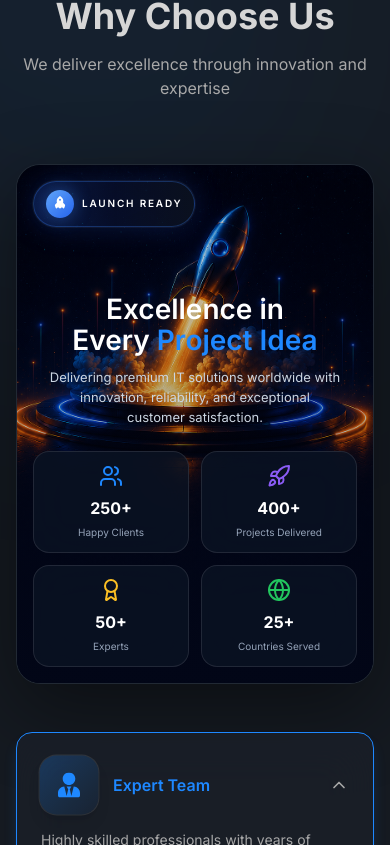
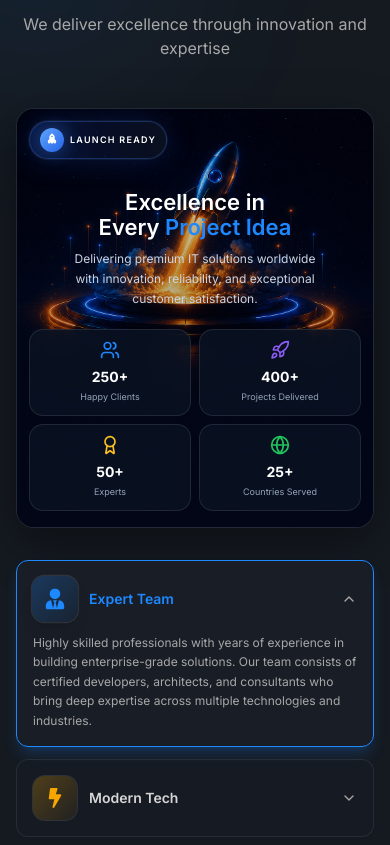
Before and after one commit to tcq-pawas/TheCodiq, a Next.js app: page / in a window 390 px wide. Shown: the part 3039-3884 px from the top of the page. Built offline with nearby package versions, Linux system fonts and the light colour scheme.

Commit message:
Make small-screen resposive - Aboutpage,FAQpage,Footer

```diff
--- a/src/app/home/About.tsx
+++ b/src/app/home/About.tsx
@@ -8,19 +8,11 @@ import {
   FaCode,
   FaHeadset,
   FaUserTie,
-  FaGlobe,
   FaRocket,
-  FaTrophy,
-  FaUsers,
   FaShieldAlt,
   FaLightbulb,
 } from "react-icons/fa";
-import {
-  Users,
-  Rocket,
-  Award,
-  Globe,
-} from "lucide-react";
+import { Users, Rocket, Award, Globe } from "lucide-react";
 
 import { FiChevronDown } from "react-icons/fi";
 import Image from "next/image";
@@ -70,21 +62,14 @@ const features = [
   },
 ];
 
-const sparks = [
-  "left-[18%] top-[22%]",
-  "left-[68%] top-[18%]",
-  "left-[80%] top-[44%]",
-  "left-[22%] top-[72%]",
-  "left-[58%] top-[78%]",
-];
-
 export default function About() {
   const [activeIndex, setActiveIndex] = useState(0);
 
   return (
-    <section className="py-24 bg-bg-secondary relative overflow-hidden">
-      <div className="absolute -top-40 -left-40 h-[500px] w-[500px] rounded-full bg-brand-blue/10 blur-[150px]" />
-      <div className="absolute -bottom-40 -right-40 h-[500px] w-[500px] rounded-full bg-brand-gold/10 blur-[150px]" />
+    <section className="py-14 sm:py-20 lg:py-24 bg-bg-secondary relative overflow-hidden">
+      {/* Decorative blurs - smaller & clipped on mobile so they don't cause horizontal scroll */}
+      <div className="absolute -top-24 -left-24 h-[260px] w-[260px] sm:h-[500px] sm:w-[500px] sm:-top-40 sm:-left-40 rounded-full bg-brand-blue/10 blur-[90px] sm:blur-[150px]" />
+      <div className="absolute -bottom-24 -right-24 h-[260px] w-[260px] sm:h-[500px] sm:w-[500px] sm:-bottom-40 sm:-right-40 rounded-full bg-brand-gold/10 blur-[90px] sm:blur-[150px]" />
 
       <div className="relative z-10 w-full px-4 sm:px-6 lg:px-8 xl:px-16 2xl:px-24">
         <motion.div
@@ -92,7 +77,7 @@ export default function About() {
           whileInView={{ opacity: 1, y: 0 }}
           viewport={{ once: true }}
           transition={{ duration: 0.5 }}
-          className="text-center mb-16"
+          className="text-center mb-10 sm:mb-16"
         >
           <SectionTitle
             title="Why Choose Us"
@@ -100,14 +85,15 @@ export default function About() {
           />
         </motion.div>
 
-        <div className="grid lg:grid-cols-2 gap-12 items-center">
+        <div className="grid lg:grid-cols-2 gap-8 sm:gap-10 lg:gap-12 items-center">
+          {/* ---------------- Image / Stats Card ---------------- */}
           <motion.div
             initial={{ opacity: 0, x: -30 }}
             whileInView={{ opacity: 1, x: 0 }}
             viewport={{ once: true }}
             transition={{ duration: 0.6 }}
           >
-            <div className="relative h-[520px] md:h-[800px] overflow-hidden rounded-[24px] md:rounded-[28px] border border-white/10 bg-[#08111d] shadow-[0_25px_80px_rgba(0,0,0,.45)]">
+            <div className="relative h-[420px] xs:h-[460px] sm:h-[560px] md:h-[800px] overflow-hidden rounded-[18px] sm:rounded-[24px] md:rounded-[28px] border border-white/10 bg-[#08111d] shadow-[0_15px_50px_rgba(0,0,0,.4)] sm:shadow-[0_25px_80px_rgba(0,0,0,.45)]">
 
               {/* Background */}
               <Image
@@ -122,17 +108,17 @@ export default function About() {
               <div className="absolute inset-0 bg-gradient-to-b from-[#020617]/15 via-[#020617]/30 to-[#020617]/95" />
 
               {/* Launch Ready Badge */}
-              <div className="absolute left-4 top-4 z-20 md:left-7 md:top-7">
+              <div className="absolute left-3 top-3 z-20 sm:left-4 sm:top-4 md:left-7 md:top-7">
                 <div
-                  className="flex items-center gap-2 md:gap-3 rounded-full border border-[#3b82f6]/30 bg-gradient-to-r
-        from-[#2563eb]/25 via-[#1e3a8a]/20 to-[#0b1220]/90 px-3 py-2 md:px-5 backdrop-blur-2xl
+                  className="flex items-center gap-1.5 sm:gap-2 md:gap-3 rounded-full border border-[#3b82f6]/30 bg-gradient-to-r
+        from-[#2563eb]/25 via-[#1e3a8a]/20 to-[#0b1220]/90 px-2.5 py-1.5 sm:px-3 sm:py-2 md:px-5 backdrop-blur-2xl
         shadow-[0_0_30px_rgba(37,99,235,0.22)] ring-1 ring-white/5"
                 >
-                  <div className="flex h-7 w-7 md:h-8 md:w-8 items-center justify-center rounded-full bg-gradient-to-br from-[#60a5fa] to-[#2563eb] shadow-[0_0_18px_rgba(59,130,246,.45)]">
-                    <FaRocket className="text-xs md:text-sm text-white -rotate-45" />
+                  <div className="flex h-6 w-6 sm:h-7 sm:w-7 md:h-8 md:w-8 items-center justify-center rounded-full bg-gradient-to-br from-[#60a5fa] to-[#2563eb] shadow-[0_0_18px_rgba(59,130,246,.45)]">
+                    <FaRocket className="text-[10px] sm:text-xs md:text-sm text-white -rotate-45" />
                   </div>
 
-                  <span className="text-[10px] md:text-[11px] font-semibold uppercase tracking-[0.18em] text-white">
+                  <span className="text-[9px] sm:text-[10px] md:text-[11px] font-semibold uppercase tracking-[0.14em] sm:tracking-[0.18em] text-white whitespace-nowrap">
                     Launch Ready
                   </span>
                 </div>
@@ -142,94 +128,74 @@ export default function About() {
               <div className="absolute inset-0 z-20 flex flex-col justify-end">
 
                 {/* Text */}
-                <div className="px-5 md:px-8 text-center">
-
-                  <h2 className="text-[28px] leading-[1.08] font-semibold md:text-[34px] text-white">
+                <div className="px-4 sm:px-5 md:px-8 text-center">
+                  <h2 className="text-[22px] leading-[1.15] font-semibold xs:text-[24px] sm:text-[28px] md:text-[34px] text-white">
                     Excellence in
                     <br />
                     Every <span className="text-brand-blue">Project Idea</span>
                   </h2>
 
-                  <p className="mx-auto mt-3 md:mt-4 max-w-[320px] md:max-w-[360px] text-[13px] md:text-[14px] leading-5 md:leading-6 text-slate-300">
+                  <p className="mx-auto mt-2 sm:mt-3 md:mt-4 max-w-[260px] sm:max-w-[320px] md:max-w-[360px] text-[12px] sm:text-[13px] md:text-[14px] leading-5 md:leading-6 text-slate-300">
                     Delivering premium IT solutions worldwide with innovation,
-                    reliability, and exceptional <br/> customer satisfaction.
+                    reliability, and exceptional customer satisfaction.
                   </p>
-
                 </div>
 
                 {/* Stats */}
-                <div className="mt-6 md:mt-7 grid grid-cols-2 md:grid-cols-4 gap-3 md:gap-2 px-4 pb-4">
+                <div className="mt-5 sm:mt-6 md:mt-7 grid grid-cols-2 md:grid-cols-4 gap-2 sm:gap-3 md:gap-2 px-3 sm:px-4 pb-4">
 
-                  <div className="rounded-[16px] md:rounded-[18px] border border-white/10 bg-[#0B1324]/80 px-2 py-3 md:py-4 backdrop-blur-xl">
-
-                    <Users className="mx-auto mb-2 h-6 w-6 md:h-[26px] md:w-[26px] text-brand-blue" />
-
-                    <h3 className="text-center text-[16px] md:text-[18px] font-bold text-white">
+                  <div className="rounded-[14px] sm:rounded-[16px] md:rounded-[18px] border border-white/10 bg-[#0B1324]/80 px-2 py-2.5 sm:py-3 md:py-4 backdrop-blur-xl">
+                    <Users className="mx-auto mb-1.5 sm:mb-2 h-5 w-5 sm:h-6 sm:w-6 md:h-[26px] md:w-[26px] text-brand-blue" />
+                    <h3 className="text-center text-[14px] sm:text-[16px] md:text-[18px] font-bold text-white">
                       250+
                     </h3>
-
-                    <p className="mt-1 text-center text-[10px] md:text-[11px] leading-4 text-slate-400">
+                    <p className="mt-0.5 sm:mt-1 text-center text-[9px] sm:text-[10px] md:text-[11px] leading-4 text-slate-400">
                       Happy Clients
                     </p>
-
                   </div>
 
-                  <div className="rounded-[16px] md:rounded-[18px] border border-white/10 bg-[#0B1324]/80 px-2 py-3 md:py-4 backdrop-blur-xl">
-
-                    <Rocket className="mx-auto mb-2 h-6 w-6 md:h-[26px] md:w-[26px] text-violet-500" />
-
-                    <h3 className="text-center text-[16px] md:text-[18px] font-bold text-white">
+                  <div className="rounded-[14px] sm:rounded-[16px] md:rounded-[18px] border border-white/10 bg-[#0B1324]/80 px-2 py-2.5 sm:py-3 md:py-4 backdrop-blur-xl">
+                    <Rocket className="mx-auto mb-1.5 sm:mb-2 h-5 w-5 sm:h-6 sm:w-6 md:h-[26px] md:w-[26px] text-violet-500" />
+                    <h3 className="text-center text-[14px] sm:text-[16px] md:text-[18px] font-bold text-white">
                       400+
                     </h3>
-
-                    <p className="mt-1 text-center text-[10px] md:text-[11px] leading-4 text-slate-400">
+                    <p className="mt-0.5 sm:mt-1 text-center text-[9px] sm:text-[10px] md:text-[11px] leading-4 text-slate-400">
                       Projects Delivered
                     </p>
-
                   </div>
 
-                  <div className="rounded-[16px] md:rounded-[18px] border border-white/10 bg-[#0B1324]/80 px-2 py-3 md:py-4 backdrop-blur-xl">
-
-                    <Award className="mx-auto mb-2 h-6 w-6 md:h-[26px] md:w-[26px] text-amber-400" />
-
-                    <h3 className="text-center text-[16px] md:text-[18px] font-bold text-white">
+                  <div className="rounded-[14px] sm:rounded-[16px] md:rounded-[18px] border border-white/10 bg-[#0B1324]/80 px-2 py-2.5 sm:py-3 md:py-4 backdrop-blur-xl">
+                    <Award className="mx-auto mb-1.5 sm:mb-2 h-5 w-5 sm:h-6 sm:w-6 md:h-[26px] md:w-[26px] text-amber-400" />
+                    <h3 className="text-center text-[14px] sm:text-[16px] md:text-[18px] font-bold text-white">
                       50+
                     </h3>
-
-                    <p className="mt-1 text-center text-[10px] md:text-[11px] leading-4 text-slate-400">
+                    <p className="mt-0.5 sm:mt-1 text-center text-[9px] sm:text-[10px] md:text-[11px] leading-4 text-slate-400">
                       Experts
                     </p>
-
                   </div>
 
-                  <div className="rounded-[16px] md:rounded-[18px] border border-white/10 bg-[#0B1324]/80 px-2 py-3 md:py-4 backdrop-blur-xl">
-
-                    <Globe className="mx-auto mb-2 h-6 w-6 md:h-[26px] md:w-[26px] text-green-500" />
-
-                    <h3 className="text-center text-[16px] md:text-[18px] font-bold text-white">
+                  <div className="rounded-[14px] sm:rounded-[16px] md:rounded-[18px] border border-white/10 bg-[#0B1324]/80 px-2 py-2.5 sm:py-3 md:py-4 backdrop-blur-xl">
+                    <Globe className="mx-auto mb-1.5 sm:mb-2 h-5 w-5 sm:h-6 sm:w-6 md:h-[26px] md:w-[26px] text-green-500" />
+                    <h3 className="text-center text-[14px] sm:text-[16px] md:text-[18px] font-bold text-white">
                       25+
                     </h3>
-
-                    <p className="mt-1 text-center text-[10px] md:text-[11px] leading-4 text-slate-400">
+                    <p className="mt-0.5 sm:mt-1 text-center text-[9px] sm:text-[10px] md:text-[11px] leading-4 text-slate-400">
                       Countries Served
                     </p>
-
                   </div>
-
                 </div>
-
               </div>
-
             </div>
           </motion.div>
 
+          {/* ---------------- Feature Accordion ---------------- */}
           <motion.div
             initial={{ opacity: 0, x: 30 }}
             whileInView={{ opacity: 1, x: 0 }}
             viewport={{ once: true }}
             transition={{ duration: 0.6 }}
           >
-            <div className="space-y-4">
+            <div className="space-y-3 sm:space-y-4">
               {features.map((feature, index) => {
                 const Icon = feature.Icon;
                 const isActive = activeIndex === index;
@@ -240,27 +206,33 @@ export default function About() {
                     initial={{ opacity: 0, y: 20 }}
                     whileInView={{ opacity: 1, y: 0 }}
                     viewport={{ once: true }}
-                    transition={{ delay: index * 0.1, duration: 0.5 }}
+                    transition={{ delay: index * 0.08, duration: 0.5 }}
                   >
                     <button
                       type="button"
-                      className={`w-full text-left rounded-2xl border transition-all duration-300 ${isActive
+                      className={`w-full text-left rounded-xl sm:rounded-2xl border transition-all duration-300 ${
+                        isActive
                           ? "border-brand-blue bg-bg-card/80 backdrop-blur-xl shadow-lg shadow-brand-blue/20"
                           : "border-white/8 bg-bg-card/30 backdrop-blur-sm hover:border-brand-blue/50"
                       }`}
-                      onClick={() => setActiveIndex(index)}
+                      onClick={() => setActiveIndex(isActive ? -1 : index)}
+                      aria-expanded={isActive}
                     >
-                      <div className="p-6">
-                        <div className="flex items-center gap-4">
+                      <div className="p-4 sm:p-5 md:p-6">
+                        <div className="flex items-center gap-3 sm:gap-4">
                           <div
-                            className={`h-14 w-14 shrink-0 rounded-2xl bg-gradient-to-br ${feature.accent} flex items-center justify-center ring-1 ring-white/10 transition-all duration-300 ${isActive ? "scale-105 shadow-lg" : ""
+                            className={`h-11 w-11 sm:h-12 sm:w-12 md:h-14 md:w-14 shrink-0 rounded-xl sm:rounded-2xl bg-gradient-to-br ${
+                              feature.accent
+                            } flex items-center justify-center ring-1 ring-white/10 transition-all duration-300 ${
+                              isActive ? "scale-105 shadow-lg" : ""
                             }`}
                           >
-                            <Icon className="h-6 w-6" aria-hidden="true" />
+                            <Icon className="h-5 w-5 sm:h-6 sm:w-6" aria-hidden="true" />
                           </div>
                           <div className="min-w-0 flex-1">
                             <h3
-                              className={`text-base font-semibold transition-colors ${isActive ? "text-brand-blue" : "text-silver-primary"
+                              className={`text-sm sm:text-base font-semibold transition-colors ${
+                                isActive ? "text-brand-blue" : "text-silver-primary"
                               }`}
                             >
                               {feature.title}
@@ -271,7 +243,7 @@ export default function About() {
                             transition={{ duration: 0.3 }}
                             className="shrink-0 text-silver-secondary"
                           >
-                            <FiChevronDown className="h-5 w-5" aria-hidden="true" />
+                            <FiChevronDown className="h-4 w-4 sm:h-5 sm:w-5" aria-hidden="true" />
                           </motion.div>
                         </div>
                         <motion.div
@@ -283,7 +255,7 @@ export default function About() {
                           transition={{ duration: 0.3 }}
                           className="overflow-hidden"
                         >
-                          <p className="pt-4 text-secondary-text text-sm leading-relaxed">
+                          <p className="pt-3 sm:pt-4 text-secondary-text text-xs sm:text-sm leading-relaxed">
                             {feature.description}
                           </p>
                         </motion.div>
--- a/src/components/layout/Footer.tsx
+++ b/src/components/layout/Footer.tsx
@@ -46,34 +46,34 @@ export default function Footer() {
   return (
     <footer className="bg-[#050505] border-t border-white/8 relative top-20">
       {/* Floating CTA Banner */}
-      <div className="relative -mt-32 mb-20 px-4 sm:px-6 lg:px-8 xl:px-16 2xl:px-24">
+      <div className="relative mb-8 sm:mb-12 lg:-mt-32 lg:mb-20 px-4 sm:px-6 lg:px-8 xl:px-16 2xl:px-24">
         <motion.div
           initial={{ opacity: 0, y: 30 }}
           whileInView={{ opacity: 1, y: 0 }}
           viewport={{ once: true }}
           transition={{ duration: 0.6 }}
-          className={`max-w-6xl mx-auto hidden lg:block ${pathname === "/contact" ? "hidden" : ""}`}
+          className={`max-w-6xl mx-auto ${pathname === "/contact" ? "hidden" : ""}`}
         >
           {/* Card 1: Hero content */}
-          <div className="relative overflow-hidden rounded-[32px] border border-white/10 bg-bg-card/95 p-6 shadow-2xl backdrop-blur-xl md:p-10 lg:p-12">
+          <div className="relative overflow-hidden rounded-[22px] border border-white/10 bg-bg-card/95 p-5 shadow-xl backdrop-blur-xl sm:rounded-[32px] sm:p-6 sm:shadow-2xl md:p-10 lg:p-12">
             {/* Background glow effects */}
             <div className="absolute -top-20 -left-20 h-[300px] w-[300px] rounded-full bg-brand-blue/10 blur-[100px]" />
             <div className="absolute -bottom-20 -left-20 h-[300px] w-[300px] rounded-full bg-brand-gold/10 blur-[100px]" />
             <div className="absolute -top-20 -right-20 h-[300px] w-[300px] rounded-full bg-brand-green/10 blur-[100px]" />
 
-            <div className="relative z-10 grid items-center gap-10 md:grid-cols-2 lg:gap-12 xl:gap-16">
+            <div className="relative z-10 grid items-center gap-8 sm:gap-10 md:grid-cols-2 lg:gap-12 xl:gap-16">
               {/* Left: text content */}
               <div className="min-w-0">
                 {/* Badge */}
-                <div className="mb-6 inline-flex items-center gap-2 rounded-full border border-brand-green/30 bg-brand-green/5 px-4 py-2">
+                <div className="mb-4 sm:mb-6 inline-flex items-center gap-2 rounded-full border border-brand-green/30 bg-brand-green/5 px-3 py-1.5 sm:px-4 sm:py-2">
                   <HiSparkles className="h-4 w-4 shrink-0 text-brand-green" />
-                  <span className="whitespace-nowrap text-xs font-semibold uppercase tracking-wider text-brand-green">
+                  <span className="whitespace-nowrap text-[11px] sm:text-xs font-semibold uppercase tracking-wider text-brand-green">
                     AI-Powered Platform
                   </span>
                 </div>
 
                 {/* Headline */}
-                <h2 className="mb-3 text-3xl font-bold leading-tight text-silver-primary xl:text-4xl">
+                <h2 className="mb-3 text-2xl sm:text-3xl font-bold leading-tight text-silver-primary xl:text-4xl">
                   Let's Build{" "}
                   <span className="bg-gradient-to-r from-brand-green via-brand-blue to-purple-400 bg-clip-text text-transparent">
                     Something Amazing Together
@@ -81,7 +81,7 @@ export default function Footer() {
                 </h2>
 
                 {/* Decorative underline */}
-                <div className="relative mb-6 h-3 w-20">
+                <div className="relative mb-4 sm:mb-6 h-3 w-20">
                   <span className="absolute left-0 top-0 h-[2px] w-16 rounded-full bg-brand-green" />
                 </div>
 
@@ -100,7 +100,7 @@ export default function Footer() {
                   {/* Green ambient glow behind the code card */}
                   <div className="absolute -inset-4 -z-10 rounded-2xl bg-brand-green/25 blur-2xl" />
 
-                  <div className="w-full rounded-2xl border border-brand-green/30 bg-black/80 p-4 shadow-xl backdrop-blur-sm sm:p-5">
+                  <div className="w-full rounded-2xl border border-brand-green/30 bg-black/80 p-3.5 shadow-xl backdrop-blur-sm sm:p-5">
                     {/* Window header */}
                     <div className="mb-4 flex items-center justify-between gap-2">
                       <div className="flex shrink-0 gap-2">
@@ -115,8 +115,8 @@ export default function Footer() {
                     </div>
 
                     {/* Code lines */}
-                    <div className="overflow-x-auto">
-                      <div className="min-w-max space-y-3 font-mono text-[11px] sm:text-xs">
+                    <div className="overflow-x-auto [-webkit-overflow-scrolling:touch] [scrollbar-width:none] [&::-webkit-scrollbar]:hidden">
+                      <div className="min-w-max space-y-3 font-mono text-[10px] sm:text-xs">
                         <div className="flex gap-3 whitespace-nowrap">
                           <span className="w-4 shrink-0 select-none text-silver-secondary/40">1</span>
                           <span>
@@ -177,8 +177,8 @@ export default function Footer() {
           </div>
 
           {/* Card 2: Feature strip — its own rounded box */}
-          <div className="relative mt-6 overflow-hidden rounded-[28px] border border-white/10 bg-bg-card/95 p-6 shadow-2xl backdrop-blur-xl lg:p-8">
-            <div className="grid grid-cols-1 gap-6 sm:grid-cols-2 sm:gap-8 lg:grid-cols-4 lg:gap-0 lg:divide-x lg:divide-white/8">
+          <div className="relative mt-4 sm:mt-6 overflow-hidden rounded-[18px] border border-white/10 bg-bg-card/95 p-4 shadow-xl backdrop-blur-xl sm:rounded-[28px] sm:p-6 sm:shadow-2xl lg:p-8">
+            <div className="grid grid-cols-1 gap-4 sm:grid-cols-2 sm:gap-8 lg:grid-cols-4 lg:gap-0 lg:divide-x lg:divide-white/8">
               {CTA_FEATURES.map((feature) => (
                 <div
                   key={feature.title}
@@ -207,8 +207,8 @@ export default function Footer() {
         </motion.div>
       </div>
       {/* Main Footer Area */}
-      <div className="w-full px-4 sm:px-6 lg:px-8 xl:px-16 2xl:px-24 py-16">
-        <div className="grid grid-cols-1 md:grid-cols-2 lg:grid-cols-4 gap-12">
+      <div className="w-full px-4 sm:px-6 lg:px-8 xl:px-16 2xl:px-24 py-10 sm:py-16">
+        <div className="grid grid-cols-1 md:grid-cols-2 lg:grid-cols-4 gap-8 sm:gap-12">
           {/* Company Info */}
           <div>
             <div className="mb-6">
```
Also changed, not shown: src/app/home/FAQ.tsx (+48 -48 lines). Lines whose indentation alone changed are shown as unchanged.
